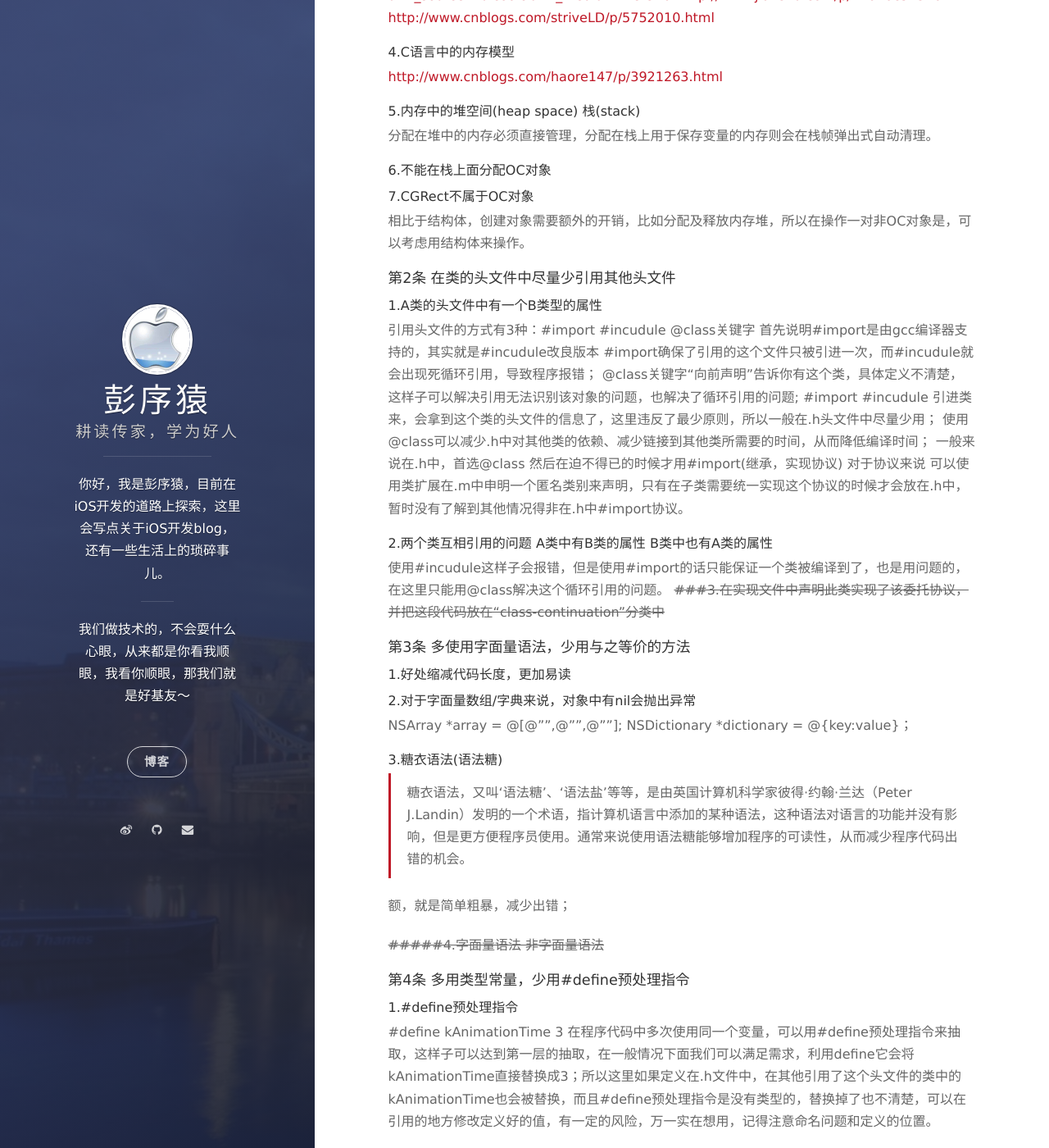
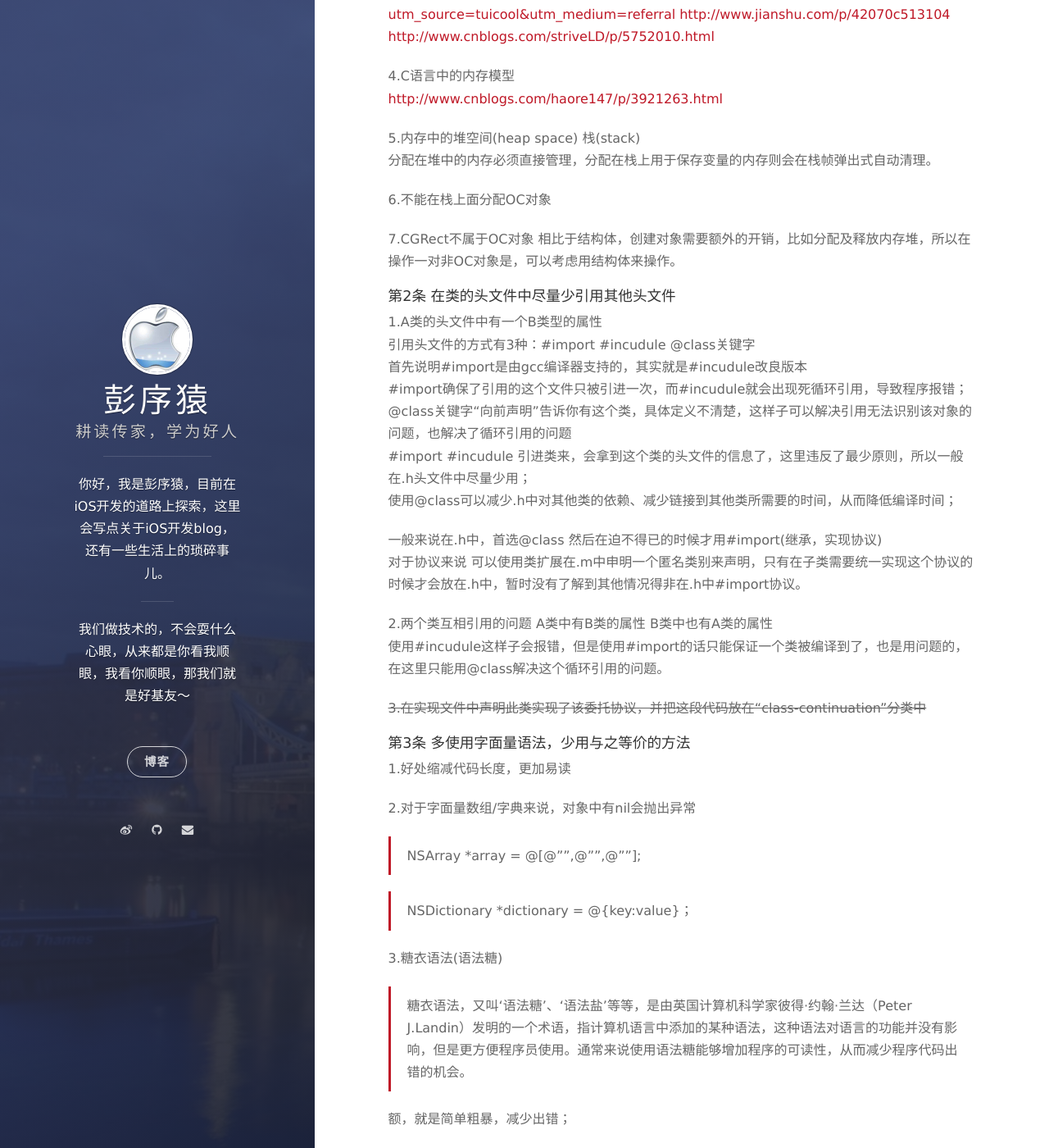
Before and after one commit to pengxuyuan/pengxuyuanBlog, a Jekyll site: the page built from vno-jekyll-master/_posts/2016-11-17-Effective-Objective-C-2.0-zongjie-one.markdown, in a window 1280 px wide and 1400 px high, scrolled down 1177 px. Shown: the whole window at 82% size. Built offline with Jekyll 4.4.1, drawn with Linux system fonts in a browser that asks for light colours; nearby versions of some CDN libraries; Markdown is read by kramdown in place of the engine named in the settings; comment, search, counter and statistics services are not loaded; some of the changed text lies outside the part shown.

Commit message:
修改样式

```diff
--- a/vno-jekyll-master/_posts/2016-11-17-Effective-Objective-C-2.0-zongjie-one.markdown
+++ b/vno-jekyll-master/_posts/2016-11-17-Effective-Objective-C-2.0-zongjie-one.markdown
@@ -7,73 +7,93 @@ date: 2016-07-28
 ##前言
 阅读书籍全名[Effective Objective-C 2.0 编写高质量iOS与OS X 代码的52个有效方法](http://item.jd.com/11402853.html)
 最经买了本[编写高质量代码 改善Objective-C程序的61个建议](http://item.jd.com/11779514.html)，拿到手看了下目录感觉内容比这本52个有效方法更深点，之前只是浅度这本，具体讲什么也不是很记得了，所以打算先重新看下这本52个有效方法，然后再来拜读新入手的这本。
+
 这里准备记录下[Effective Objective-C 2.0 编写高质量iOS与OS X 代码的52个有效方法](http://item.jd.com/11402853.html)这本提到的知识点。
 
 ###第一章 熟悉Objective-C
+
 ####第1条 了解Objective-C的起源
-#####1.OC是C语音的超集，在C的基础上面添加了面向对象特征，并且是使用了消息结构并非函数调用。
+
+1.OC是C语音的超集，在C的基础上面添加了面向对象特征，并且是使用了消息结构并非函数调用。
 超集的意思大概就是爸爸跟儿子，S1就是S2的超集；
 ![](http://7xnp79.com1.z0.glb.clouddn.com/64380cd7912397dd663433635f82b2b7d0a2870c.png)
 消息结构与函数调用的区别是：消息结构最终执行的代码块是由运行环境决定的，函数调用的代码块有编译器决定，在编译的时候已经确定好。
-#####2.面向过程与面向对象的区别
+
+2.面向过程与面向对象的区别
 这个说实话我也不知道怎么解释 突然感觉很难回答这个问题
 >面向过程就是分析出解决问题所需要的步骤，然后用函数把这些步骤一步一步实现，使用的时候一个一个依次调用就可以了。
 面向对象是把构成问题事务分解成各个对象，建立对象的目的不是为了完成一个步骤，而是为了描叙某个事物在整个解决问题的步骤中的行为。
 
-#####3.OC中的动态库与静态库
+3.OC中的动态库与静态库
 博客：
 <http://www.cnblogs.com/cmx-ios2014/p/3802618.html?utm_source=tuicool&utm_medium=referral>
 <http://www.jianshu.com/p/42070c513104>
 <http://www.cnblogs.com/striveLD/p/5752010.html>
-#####4.C语言中的内存模型
+
+4.C语言中的内存模型
 <http://www.cnblogs.com/haore147/p/3921263.html>
-#####5.内存中的堆空间(heap space) 栈(stack)
+
+5.内存中的堆空间(heap space) 栈(stack)
 分配在堆中的内存必须直接管理，分配在栈上用于保存变量的内存则会在栈帧弹出式自动清理。
-#####6.不能在栈上面分配OC对象
-#####7.CGRect不属于OC对象
+
+6.不能在栈上面分配OC对象
+
+7.CGRect不属于OC对象
 相比于结构体，创建对象需要额外的开销，比如分配及释放内存堆，所以在操作一对非OC对象是，可以考虑用结构体来操作。
 
 ####第2条 在类的头文件中尽量少引用其他头文件
-#####1.A类的头文件中有一个B类型的属性
+
+1.A类的头文件中有一个B类型的属性
 引用头文件的方式有3种：\#import #incudule @class关键字
 首先说明\#import是由gcc编译器支持的，其实就是#incudule改良版本
 \#import确保了引用的这个文件只被引进一次，而#incudule就会出现死循环引用，导致程序报错；
-@class关键字“向前声明”告诉你有这个类，具体定义不清楚，这样子可以解决引用无法识别该对象的问题，也解决了循环引用的问题;
+@class关键字“向前声明”告诉你有这个类，具体定义不清楚，这样子可以解决引用无法识别该对象的问题，也解决了循环引用的问题
 \#import #incudule 引进类来，会拿到这个类的头文件的信息了，这里违反了最少原则，所以一般在.h头文件中尽量少用；
 使用@class可以减少.h中对其他类的依赖、减少链接到其他类所需要的时间，从而降低编译时间；
+
 一般来说在.h中，首选@class 然后在迫不得已的时候才用\#import(继承，实现协议)
 对于协议来说 可以使用类扩展在.m中申明一个匿名类别来声明，只有在子类需要统一实现这个协议的时候才会放在.h中，暂时没有了解到其他情况得非在.h中\#import协议。
-#####2.两个类互相引用的问题 A类中有B类的属性 B类中也有A类的属性
+
+2.两个类互相引用的问题 A类中有B类的属性 B类中也有A类的属性
 使用#incudule这样子会报错，但是使用#import的话只能保证一个类被编译到了，也是用问题的，在这里只能用@class解决这个循环引用的问题。
-~~###3.在实现文件中声明此类实现了该委托协议，并把这段代码放在“class-continuation”分类中~~
+
+~~3.在实现文件中声明此类实现了该委托协议，并把这段代码放在“class-continuation”分类中~~
 
 ####第3条 多使用字面量语法，少用与之等价的方法
-#####1.好处缩减代码长度，更加易读
-#####2.对于字面量数组/字典来说，对象中有nil会抛出异常
-NSArray *array = @[@"",@"",@""];
-NSDictionary *dictionary = @{key:value}；
-#####3.糖衣语法(语法糖)
+
+1.好处缩减代码长度，更加易读
+
+2.对于字面量数组/字典来说，对象中有nil会抛出异常
+>NSArray *array = @[@"",@"",@""];
+
+>NSDictionary *dictionary = @{key:value}；
+
+3.糖衣语法(语法糖)
 >糖衣语法，又叫‘语法糖’、‘语法盐’等等，是由英国计算机科学家彼得·约翰·兰达（Peter J.Landin）发明的一个术语，指计算机语言中添加的某种语法，这种语法对语言的功能并没有影响，但是更方便程序员使用。通常来说使用语法糖能够增加程序的可读性，从而减少程序代码出错的机会。
 
 额，就是简单粗暴，减少出错；
 
-~~#####4.字面量语法 非字面量语法~~
+~~4.字面量语法 非字面量语法~~
 
 ####第4条 多用类型常量，少用#define预处理指令
-#####1.#define预处理指令
+
+1.#define预处理指令
 \#define kAnimationTime 3
 在程序代码中多次使用同一个变量，可以用#define预处理指令来抽取，这样子可以达到第一层的抽取，在一般情况下面我们可以满足需求，利用define它会将kAnimationTime直接替换成3；所以这里如果定义在.h文件中，在其他引用了这个头文件的类中的kAnimationTime也会被替换，而且#define预处理指令是没有类型的，替换掉了也不清楚，可以在引用的地方修改定义好的值，有一定的风险，万一实在想用，记得注意命名问题和定义的位置。
-#####2.定义常量跟#define预处理指令的区别
+
+2.定义常量跟#define预处理指令的区别
 static const CGFloat kMargin = 10.0f；
 可以明确的定义清楚类型，防止使用代码修改值，这样子在使用的过程减少出错。
 定义名字的常用规则：需要限定在某编译单元(即本类中)则在前面添加k；
 需要在其他类可见，一般是用此类的类名做前缀；
 使用static修饰，是将该变量仅仅定义在该变量的编译单元中，如果不使用static修饰,编译器会为这个变量创建一个"外部符号",此时其他类也声明了同名变量就会报错了。
-#####3.全局常量，需要添加到“全局符号表中”
-extern NSString *const PXYNotification;
-NSString *const PXYNotification = @PXYNotification"";
 
-~~##第5条 用枚举表示状态、选项、状态码~~
-~~###1.定义枚举的几种方式~~
-~~###2.按位与操作符~~
-~~###3.NS_ENUM与NS_OPTIONS宏的区别~~
+3.全局常量，需要添加到“全局符号表中”
+>extern NSString *const PXYNotification;
+
+>NSString *const PXYNotification = @PXYNotification"";
+
+~~####第5条 用枚举表示状态、选项、状态码~~
+~~1.定义枚举的几种方式~~
+~~2.按位与操作符~~
+~~3.NS_ENUM与NS_OPTIONS宏的区别~~
```
